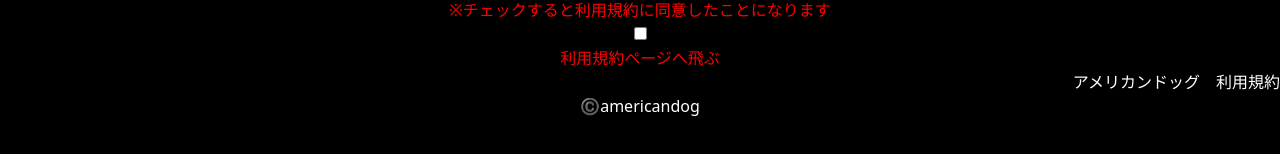
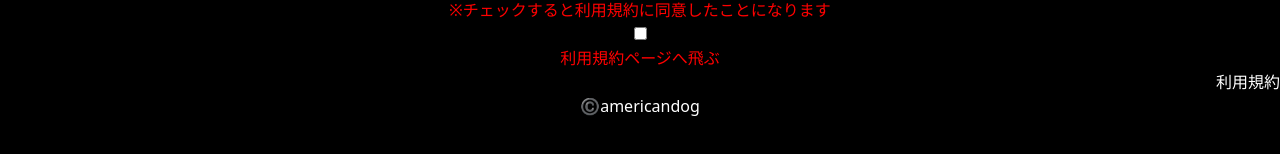
Before and after one commit to SatakeYusuke19920527/americandog, a Next.js app: page / in a window 1280 px wide. Shown: the part 154-308 px from the top of the page. Built offline with nearby package versions, Linux system fonts and the light colour scheme.

Commit message:
プッシュ

```diff
--- a/src/components/Footer.tsx
+++ b/src/components/Footer.tsx
@@ -3,7 +3,6 @@ export default function Footer() {
     return (
       <>
       <div className="text-right align-text-bottom">
-      <Link href="/  "　className="text-white mr-4 h-full">アメリカンドッグ</Link>
       <Link href="/termsOfUse  "　className="text-white w-full">利用規約</Link>
       </div>
       <p className="text-white text-center"> ©️americandog</p>
```
